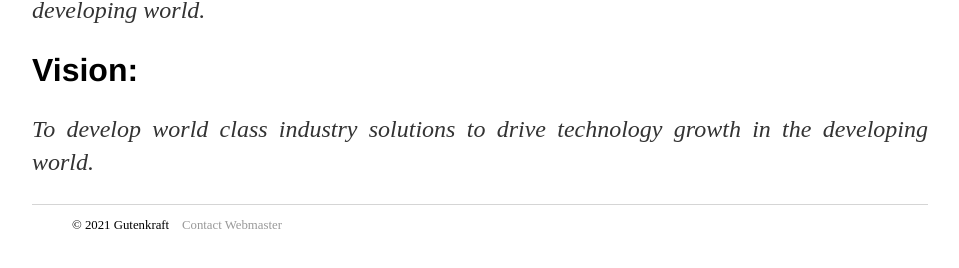
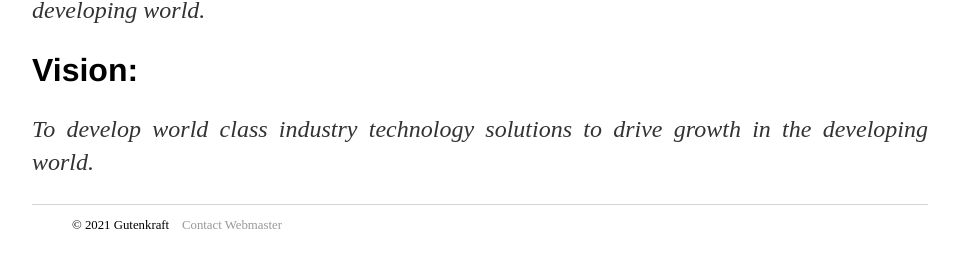
Before and after one commit to oferonmi/datafilik.github.io, a Jekyll site: the page built from index.html, in a window 1280 px wide. Shown: the part 420-688 px from the top of the page, without its empty margins (160-1119 px from the left). Built offline with Jekyll 4.4.1, drawn with Linux system fonts in a browser that asks for light colours.

Commit message:
content update

```diff
--- a/about/index.html
+++ b/about/index.html
@@ -17,7 +17,7 @@ title: About Gutenkraft
 	<h1>Vision:</h1>
 	<p align="justify">
 		<em>
-			To develop world class industry solutions to drive technology growth in the developing world.
+			To develop world class industry technology solutions to drive growth in the developing world.
 		</em>
 	</p>
 </div> <!--blurb-->
--- a/index.html
+++ b/index.html
@@ -13,7 +13,7 @@ title: Gutenkraft - Improving and adapting public domain technologies for the de
 	<h1>Vision:</h1>
 	<p align="justify">
 		<em>
-			To develop world class industry solutions to drive technology growth in the developing world.
+			To develop world class industry technology solutions to drive growth in the developing world.
 		</em>
 	</p>
 </div> <!--blurb-->
```
